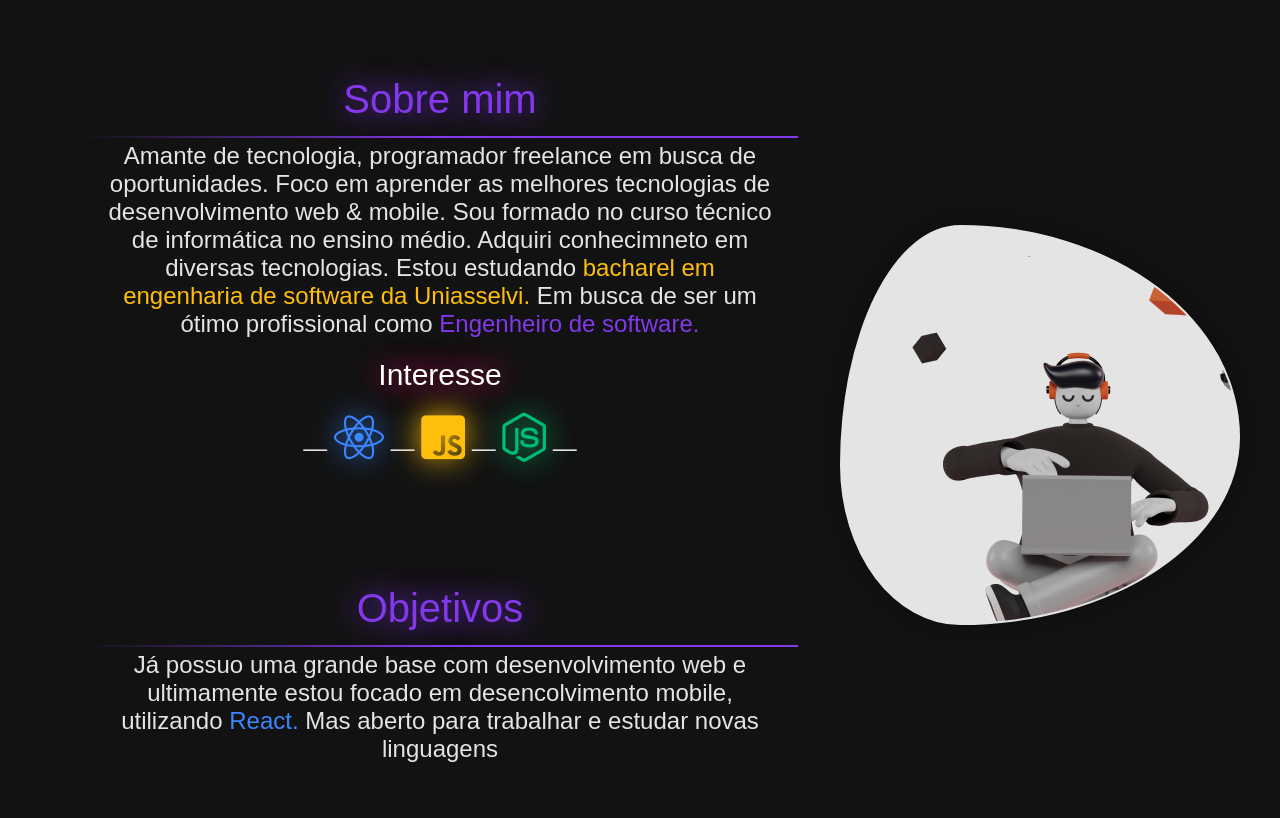
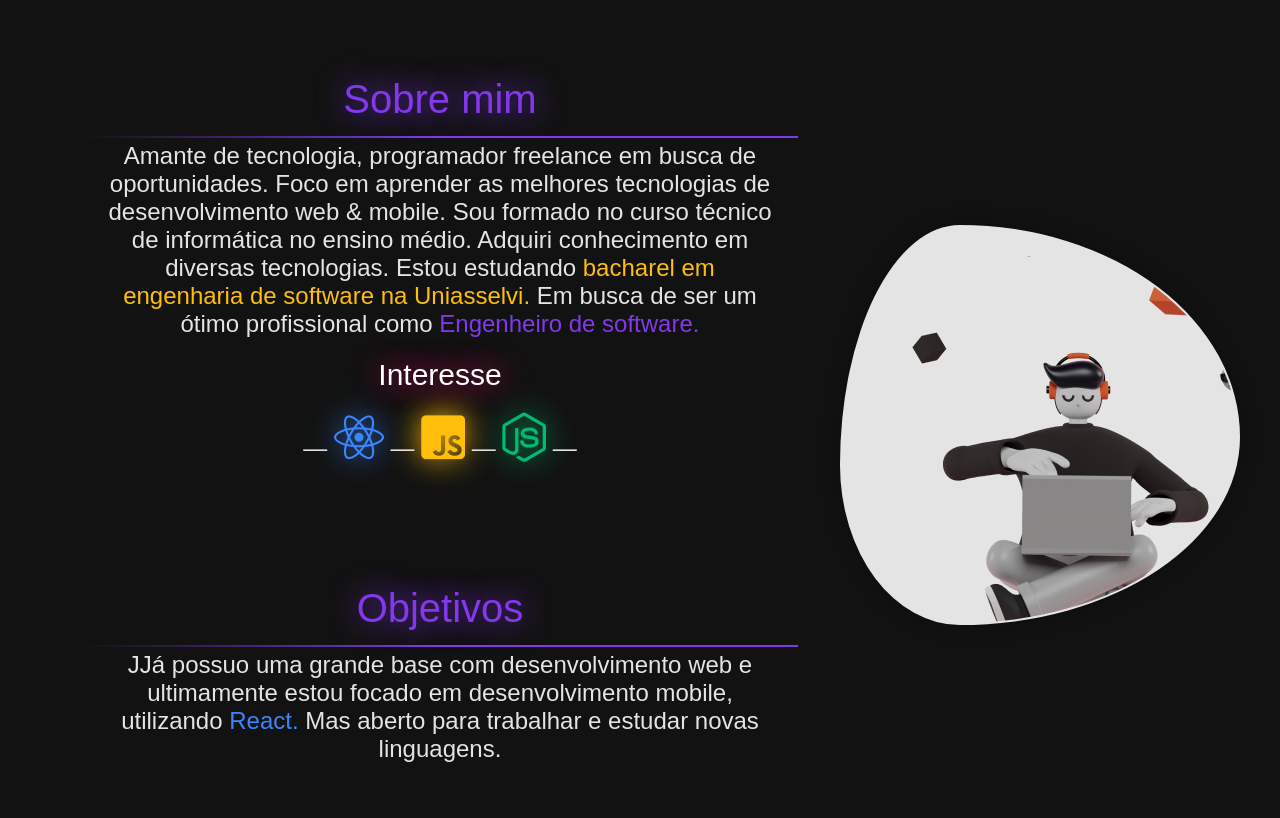
Before and after one commit to joaovic-tech/portfolio-html, a website: page views/home.html in a window 1280 px wide. Shown: the part 891-1709 px from the top of the page. Drawn offline with nearby package versions, Linux system fonts and the light colour scheme; files that its build step writes are made by us from their sources; files whose address does not match are found by name.

Commit message:
_correcao_01

```diff
--- a/views/home.html
+++ b/views/home.html
@@ -81,8 +81,8 @@
                             <h2 class="title">Sobre mim</h2>
                         </div>
                         <div data-anime="left">
-                            <p>Amante de tecnologia, programador freelance em busca de oportunidades. Foco em aprender as melhores tecnologias de desenvolvimento web & mobile. Sou formado no curso técnico de informática no ensino médio. Adquiri conhecimneto em diversas tecnologias. Estou estudando
-                                <span class="color_yellow"> bacharel em engenharia de software da Uniasselvi.</span>
+                            <p>Amante de tecnologia, programador freelance em busca de oportunidades. Foco em aprender as melhores tecnologias de desenvolvimento web & mobile. Sou formado no curso técnico de informática no ensino médio. Adquiri conhecimento em diversas tecnologias. Estou estudando
+                                <span class="color_yellow"> bacharel em engenharia de software na Uniasselvi.</span>
                                 Em busca de ser um ótimo profissional como <span class="color_purple">Engenheiro de software.</span>
                             </p>
                             <p>
@@ -103,8 +103,8 @@
                             <h2 id="Objetivos">Objetivos</h2>
                         </div>
                     <div data-anime="right">
-                            <p>Já possuo uma grande base com desenvolvimento web e ultimamente estou focado em desencolvimento mobile, utilizando <span class="color_blue">React.</span>
-                            Mas aberto para trabalhar e estudar novas linguagens
+                            <p>JJá possuo uma grande base com desenvolvimento web e ultimamente estou focado em desenvolvimento mobile, utilizando <span class="color_blue">React.</span>
+                            Mas aberto para trabalhar e estudar novas linguagens.
                             </p>
                         </div>
                     </div>
```
